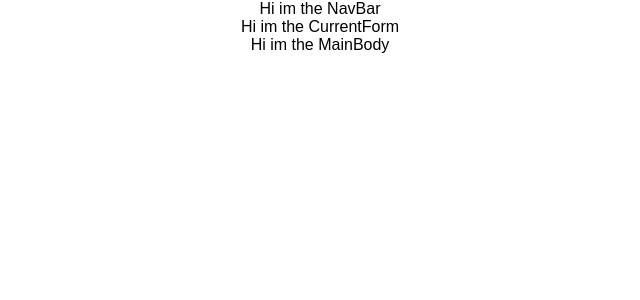
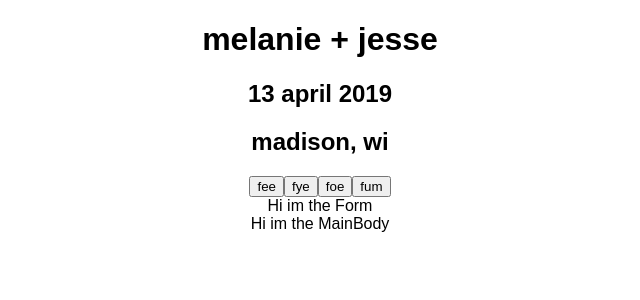
Before and after one commit to SuperJesseH/FlatWedding, a React (Create React App) app in the folder flat-wedding/: page / in a window 1280 px wide. Shown: the top 300 px of the page, without its empty margins (320-960 px from the left). Built offline with nearby package versions, Linux system fonts and the light colour scheme.

Commit message:
started working on the nav and app state

```diff
--- a/flat-wedding/src/App.js
+++ b/flat-wedding/src/App.js
@@ -2,14 +2,28 @@ import React, { Component } from 'react';
 import './App.css';
 import NavBar from './components/NavBar'
 import MainBody from './components/MainBody'
-import CurrentForm from './components/CurrentForm'
+import Form from './components/Form'
 
 class App extends Component {
+  constructor(){
+    super()
+
+    this.state = {currentForm:"login"}
+  }
+
+  setCurrentForm = (formName) =>{
+    this.setState({
+      currentForm:`${formName}`
+    })
+  }
+
   render() {
+    const buttons = ["fee", "fye", "foe", "fum"]
+    console.log(this.state);
     return (
       <div className="App">
-        <NavBar className="NavBar"></NavBar>
-        <CurrentForm className="CurrentForm"></CurrentForm>
+        <NavBar className="NavBar" setCurrentForm={this.setCurrentForm} buttons={buttons}></NavBar>
+        <Form className="Form"></Form>
         <MainBody className="MainBody"></MainBody>
       </div>
     );
--- a/flat-wedding/src/components/CurrentForm.js
+++ /dev/null
@@ -1,11 +0,0 @@
-import React, { Component } from 'react';
-
-
-export default class CurrentForm extends Component{
-
-  render(){
-    return(
-      <div>Hi im the CurrentForm</div>
-    )
-  }
-}
--- /dev/null
+++ b/flat-wedding/src/components/Form.js
@@ -0,0 +1,11 @@
+import React, { Component } from 'react';
+
+
+export default class Form extends Component{
+
+  render(){
+    return(
+      <div>Hi im the Form</div>
+    )
+  }
+}
--- a/flat-wedding/src/components/NavBar.js
+++ b/flat-wedding/src/components/NavBar.js
@@ -1,11 +1,28 @@
 import React, { Component } from 'react';
 
 
-export default class NavBar extends Component{
+const NavBar = (props)=>{
 
-  render(){
+
+  const handleButton = (e) =>{
+    props.setCurrentForm(e.currentTarget.innerHTML)
+  }
+
+
     return(
-      <div>Hi im the NavBar</div>
+      <div>
+        <div className='NavText'>
+          <h1>melanie + jesse</h1>
+          <h2>13 april 2019</h2>
+          <h2>madison, wi</h2>
+        </div>
+
+        <div className='NavButtonRow'>
+            {props.buttons.map((aButton)=>
+              <button key={aButton} onClick={(aButton)=>handleButton(aButton)}>{aButton}</button>)}
+        </div>
+      </div>
     )
-  }
 }
+
+export default NavBar
```
